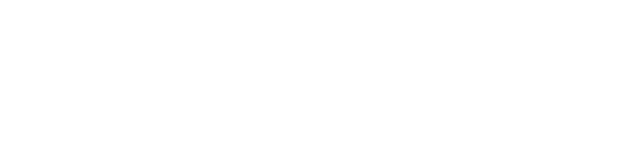
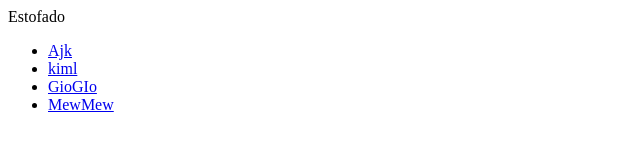
Before and after one commit to Santino7537/Actividad-022---Grupal, a plain HTML site: page mi-pagina-web/index.html in a window 1280 px wide. Shown: the whole page, without its empty margins (0-640 px from the left). Drawn offline with Linux system fonts and the light colour scheme.

Commit message:
Agrega el header con titulo y navbar

```diff
--- a/mi-pagina-web/index.html
+++ b/mi-pagina-web/index.html
@@ -1,11 +1,24 @@
 <!DOCTYPE html>
 <html lang="en">
+
 <head>
     <meta charset="UTF-8">
     <meta name="viewport" content="width=device-width, initial-scale=1.0">
-    <title>Document</title>
+    <title>Paralalepipedo</title>
 </head>
+
 <body>
+    <div>
+        Estofado
+        <nav>
+            <ul>
+                <li><a href="default.asp">Ajk</a></li>
+                <li><a href="news.asp">kiml</a></li>
+                <li><a href="contact.asp">GioGIo</a></li>
+                <li><a href="about.asp">MewMew</a></li>
+            </ul>
+        </nav>
+    </div>
+</body>
 
-</body>
 </html>
```
